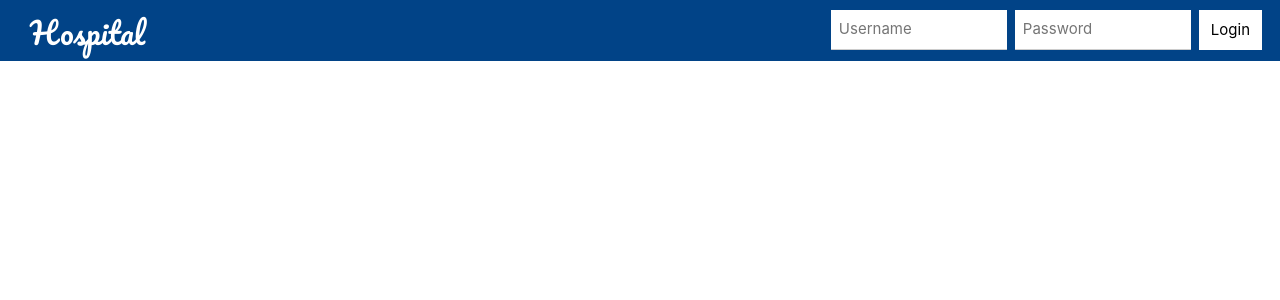
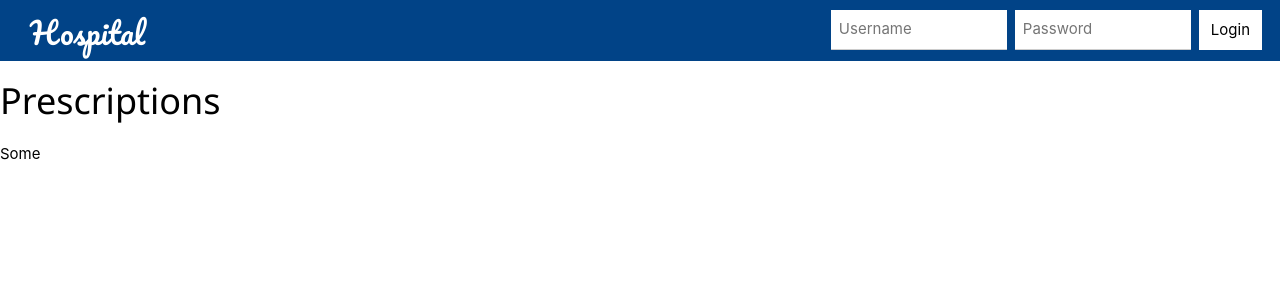
Before and after one commit to rjabdurrahman/dotnetreact, a React (Create React App) app: page /mypres in a window 1280 px wide. Shown: the top 300 px of the page. Built offline with nearby package versions, Linux system fonts and the light colour scheme.

Commit message:
Added: Prescription route

```diff
--- a/src/App.js
+++ b/src/App.js
@@ -5,6 +5,7 @@
 import { ProfileList } from './components/ProfileList/ProfileList';
 import { PatientList } from './components/ProfileList/PatientList';
 import { DUser } from './components/DUser/DUser';
+import { Prescription } from './components/Prescription/Prescription';
 function App() {
   return (
     <BrowserRouter>
@@ -13,6 +14,7 @@
         <Route path="/" exact component={Landing} />
         <Route path="/apoinment" component={ProfileList} />
         <Route path="/patients" component={PatientList} />
+        <Route path="/mypres" component={Prescription} />
         <Route path="/emp" component={DUser} />
       </Switch>
     </BrowserRouter>
--- /dev/null
+++ b/src/components/Prescription/Prescription.js
@@ -0,0 +1,15 @@
+import React, { Component } from 'react'
+
+export class Prescription extends Component {
+    render() {
+        return (
+            <div>
+                <h1>Prescriptions</h1>
+                <h1>Prescriptions</h1>
+                <p>Some</p>
+            </div>
+        )
+    }
+}
+
+export default Prescription
--- a/src/components/ProfileList/PatientList.js
+++ b/src/components/ProfileList/PatientList.js
@@ -9,8 +9,10 @@
         this.state = {
             patients: [],
             pat: null,
-            doctor: JSON.parse(global.localStorage.user)
+            doctor: JSON.parse(global.localStorage.user),
+            prescription: ''
         }
+        this.presSubmit = this.presSubmit.bind(this);
     }
 
     componentDidMount() {
@@ -23,7 +25,11 @@
     }
 
     presSubmit() {
-        console.log('sumit pres')
+        axios.get(`${API_URL}/appoinment/${this.state.pat.appoinmentId}/${this.state.prescription}`)
+            .then(res => {
+                console.log(res.data);
+            })
+            .catch(err => console.log(err));
     }
 
     render() {
@@ -69,7 +75,12 @@
                             }
                             <p>---------------</p>
                             <div style={{ height: '400px' }}>
-                                <textarea style={{ width: '100%', height: '100%', border: 'none', outline: 'none', fontSize: '22px' }} onClick={(e) => { e.target.value = '' }} defaultValue="Write Here...."></textarea>
+                                <textarea
+                                    style={{ width: '100%', height: '100%', border: 'none', outline: 'none', fontSize: '22px' }}
+                                    onFocus={(e) => { e.target.value = '' }}
+                                    onChange={(e) => this.setState({ prescription: e.target.value })}
+                                    defaultValue="Write Here....">
+                                </textarea>
                             </div>
                             <div style={{ display: 'flex', justifyContent: 'flex-end' }}>
                                 <button className="w3-btn main-bg-color" onClick={this.presSubmit}>Submit</button>
```
